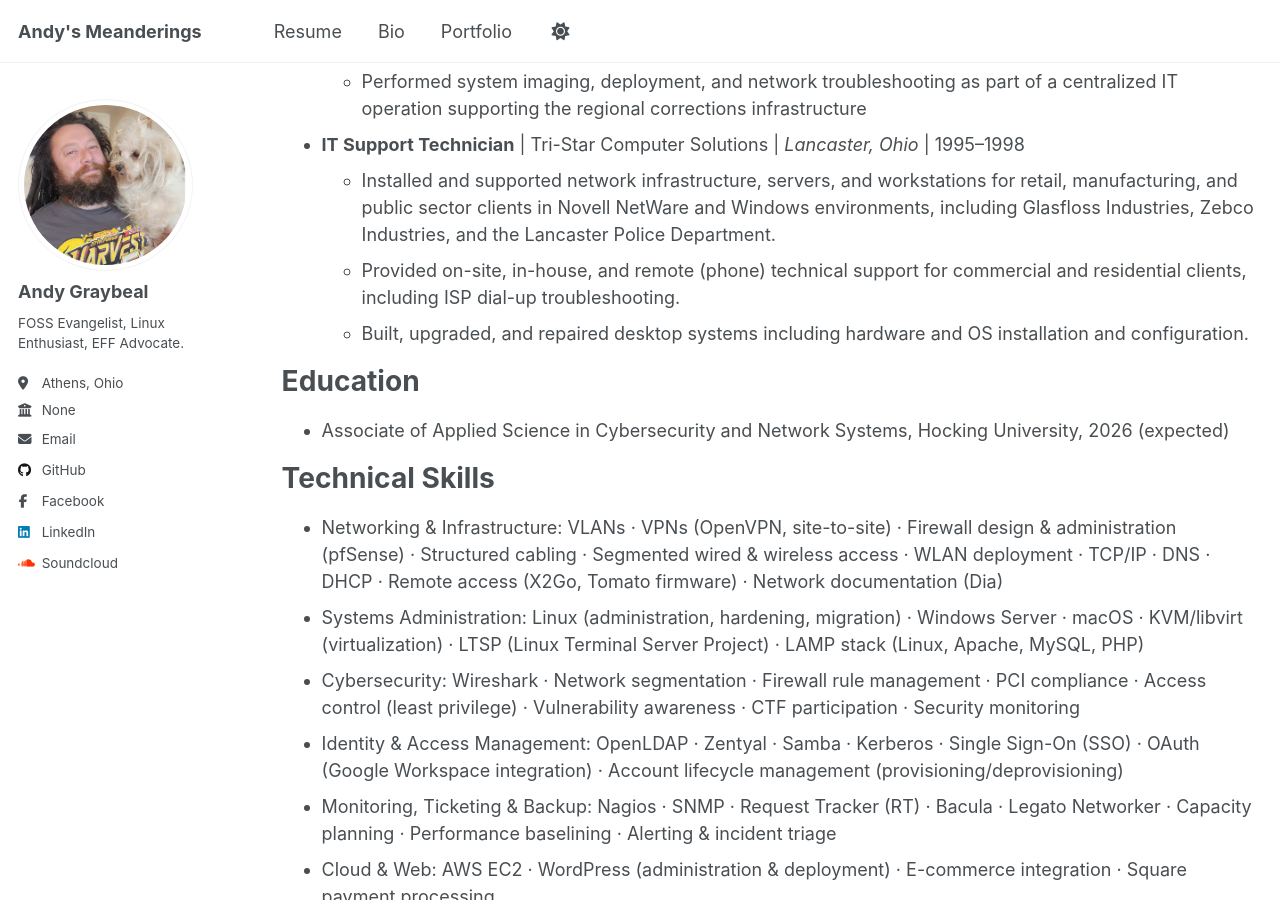
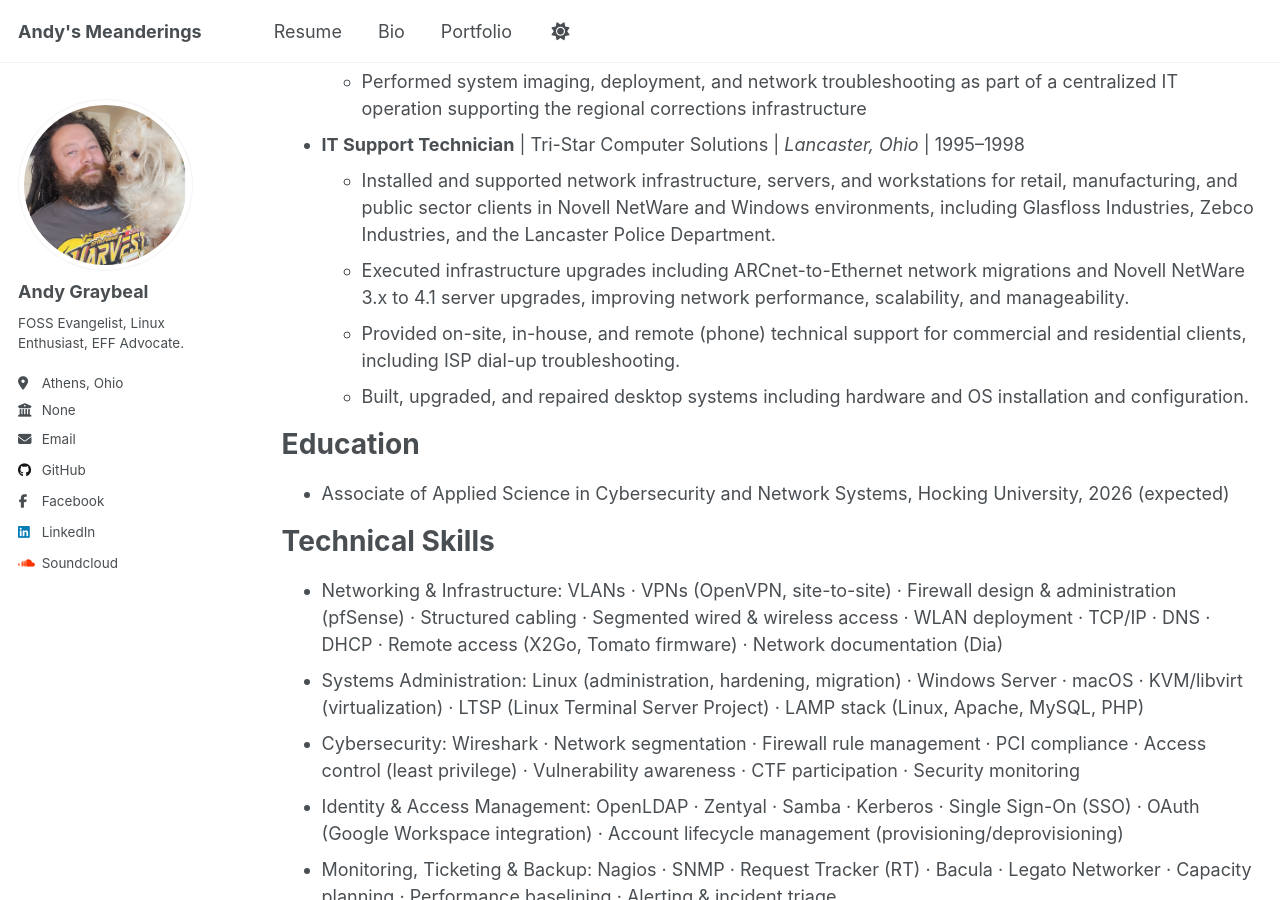
Before and after one commit to andy-graybeal/andy-graybeal.github.io, a Jekyll site: the page built from _pages/resume.md, in a window 1280 px wide and 900 px high, scrolled down 1619 px. Built offline with Jekyll 4.4.1, drawn with Linux system fonts in a browser that asks for light colours; a script that is not in the unit is left out.

Commit message:
Enhance IT Support Technician role description
Added details about infrastructure upgrades and their impact.

```diff
--- a/_pages/resume.md
+++ b/_pages/resume.md
@@ -47,6 +47,7 @@ Work experience
 
 * **IT Support Technician** \| Tri-Star Computer Solutions \| *Lancaster, Ohio* \| 1995–1998
   * Installed and supported network infrastructure, servers, and workstations for retail, manufacturing, and public sector clients in Novell NetWare and Windows environments, including Glasfloss Industries, Zebco Industries, and the Lancaster Police Department.
+  * Executed infrastructure upgrades including ARCnet-to-Ethernet network migrations and Novell NetWare 3.x to 4.1 server upgrades, improving network performance, scalability, and manageability.
   * Provided on-site, in-house, and remote (phone) technical support for commercial and residential clients, including ISP dial-up troubleshooting.
   * Built, upgraded, and repaired desktop systems including hardware and OS installation and configuration.
 
```
